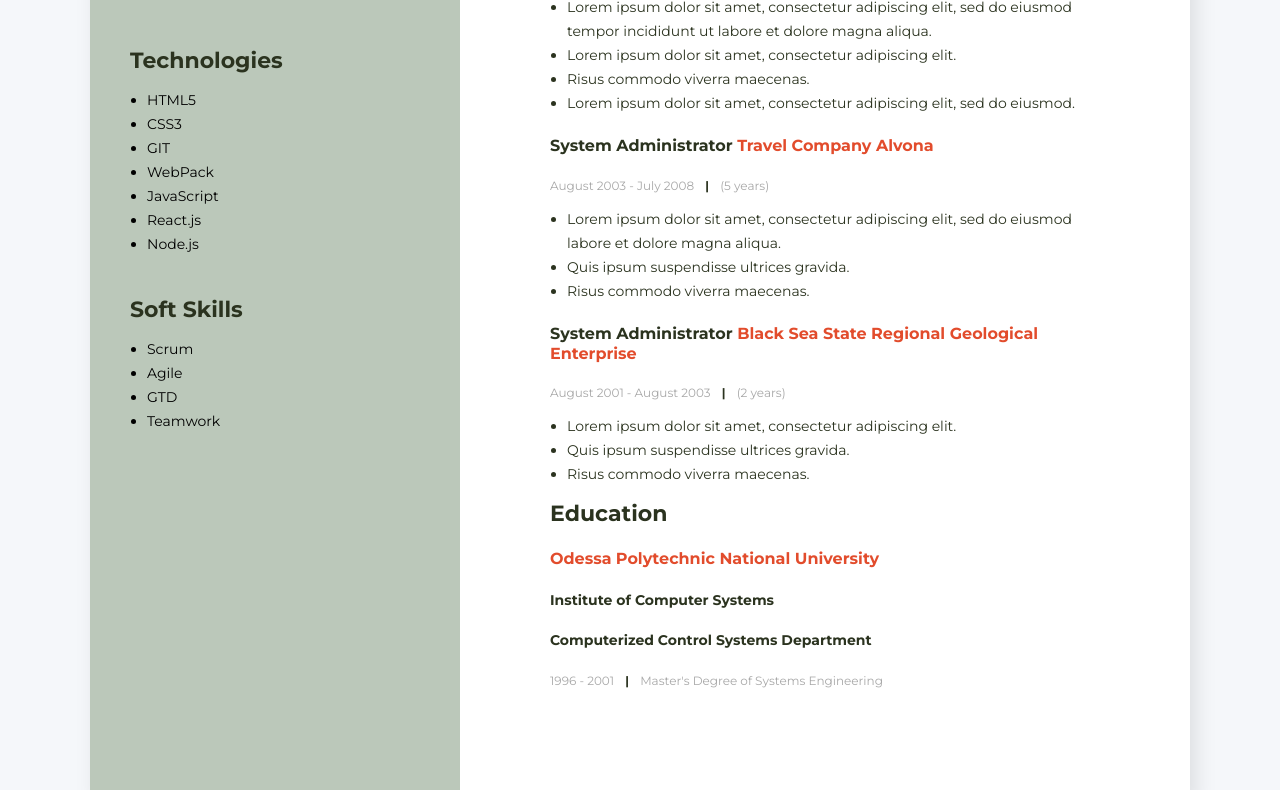
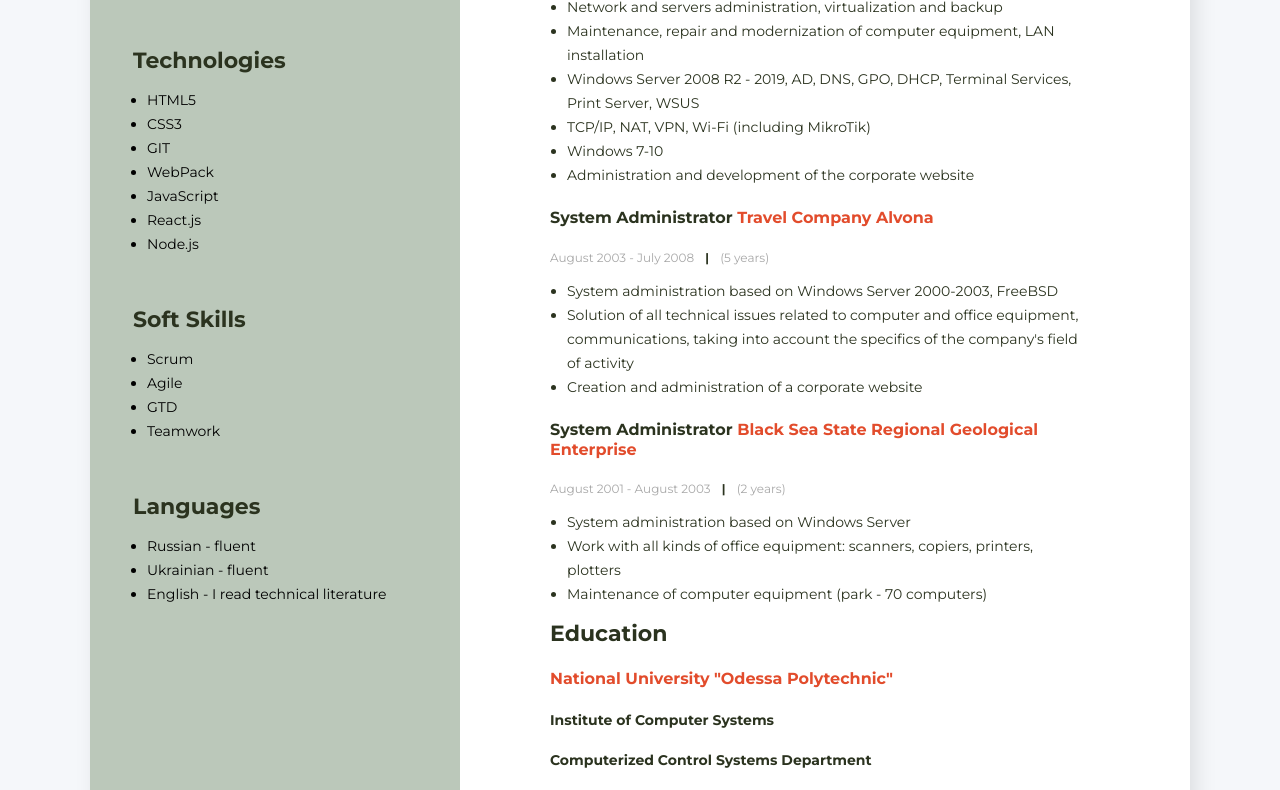
Before and after one commit to raskhodchikoff/cv, a plain HTML site: page index.html in a window 1280 px wide. Shown: the part 675-1465 px from the top of the page. Drawn offline with Linux system fonts and the light colour scheme.

Commit message:
save 02.02

```diff
--- a/css/style.css
+++ b/css/style.css
@@ -28,7 +28,7 @@ h3 {
   font-size: 22px;
   line-height: 27px;
   font-weight: 700;
-  margin-bottom: 10px;
+  margin: 0 0 10px 3px;
   color: #2b331f;
 }
 h2 {
@@ -120,11 +120,8 @@ h5 {
   line-height: 24px;
   text-decoration: none;
 }
-.tech-skills {
+.skills {
   margin: 50px 0 0 40px;
-}
-.soft-skills {
-  margin: 40px 0 0 40px;
 }
 .skills-list {
   padding-left: 17px;
--- a/index.html
+++ b/index.html
@@ -72,22 +72,26 @@
             <h2>Work Experience</h2>
             <h4>
               System Administrator
-              <span class="text-orange">Airlink International</span>
+              <span class="text-orange">Airlink International LLC</span>
             </h4>
             <p class="date">
               July 2008 - up to now (13 years)<b class="wand">|</b> (13 years)
             </p>
             <ul class="shift">
               <li>
-                Lorem ipsum dolor sit amet, consectetur adipiscing elit, sed do
-                eiusmod tempor incididunt ut labore et dolore magna aliqua.
+                Network and servers administration, virtualization and backup
               </li>
-              <li>Lorem ipsum dolor sit amet, consectetur adipiscing elit.</li>
-              <li>Risus commodo viverra maecenas.</li>
               <li>
-                Lorem ipsum dolor sit amet, consectetur adipiscing elit, sed do
-                eiusmod.
+                Maintenance, repair and modernization of computer equipment, LAN
+                installation
               </li>
+              <li>
+                Windows Server 2008 R2 - 2019, AD, DNS, GPO, DHCP, Terminal
+                Services, Print Server, WSUS
+              </li>
+              <li>TCP/IP, NAT, VPN, Wi-Fi (including MikroTik)</li>
+              <li>Windows 7-10</li>
+              <li>Administration and development of the corporate website</li>
             </ul>
           </div>
           <!--Work 2-->
@@ -101,11 +105,14 @@
             </p>
             <ul class="shift">
               <li>
-                Lorem ipsum dolor sit amet, consectetur adipiscing elit, sed do
-                eiusmod labore et dolore magna aliqua.
+                System administration based on Windows Server 2000-2003, FreeBSD
               </li>
-              <li>Quis ipsum suspendisse ultrices gravida.</li>
-              <li>Risus commodo viverra maecenas.</li>
+              <li>
+                Solution of all technical issues related to computer and office
+                equipment, communications, taking into account the specifics of
+                the company's field of activity
+              </li>
+              <li>Creation and administration of a corporate website</li>
             </ul>
           </div>
           <!--Work 1-->
@@ -120,9 +127,12 @@
               August 2001 - August 2003 <b class="wand">|</b> (2 years)
             </p>
             <ul class="shift">
-              <li>Lorem ipsum dolor sit amet, consectetur adipiscing elit.</li>
-              <li>Quis ipsum suspendisse ultrices gravida.</li>
-              <li>Risus commodo viverra maecenas.</li>
+              <li>System administration based on Windows Server</li>
+              <li>
+                Work with all kinds of office equipment: scanners, copiers,
+                printers, plotters
+              </li>
+              <li>Maintenance of computer equipment (park - 70 computers)</li>
             </ul>
           </div>
         </div>
@@ -131,7 +141,7 @@
           <h2>Education</h2>
           <h4>
             <span class="text-orange"
-              >Odessа Polytechnic National University</span
+              >National University "Odessa Polytechnic"</span
             >
           </h4>
           <h5>Institute of Computer Systems</h5>
@@ -202,7 +212,7 @@
           </div>
         </div>
         <!--Tech Skills-->
-        <div class="tech-skills">
+        <div class="skills">
           <h3>Technologies</h3>
           <ul class="skills-list">
             <li><span class="text-white-list">HTML5</span></li>
@@ -215,7 +225,7 @@
           </ul>
         </div>
         <!--Soft Skills-->
-        <div class="soft-skills">
+        <div class="skills">
           <h3>Soft Skills</h3>
           <ul class="skills-list">
             <li><span class="text-white-list">Scrum</span></li>
@@ -224,6 +234,18 @@
             <li><span class="text-white-list">Teamwork</span></li>
           </ul>
         </div>
+        <div class="skills">
+          <h3>Languages</h3>
+          <ul class="skills-list">
+            <li><span class="text-white-list">Russian - fluent</span></li>
+            <li><span class="text-white-list">Ukrainian - fluent</span></li>
+            <li>
+              <span class="text-white-list"
+                >English - I read technical literature</span
+              >
+            </li>
+          </ul>
+        </div>
       </aside>
     </div>
   </body>
```
